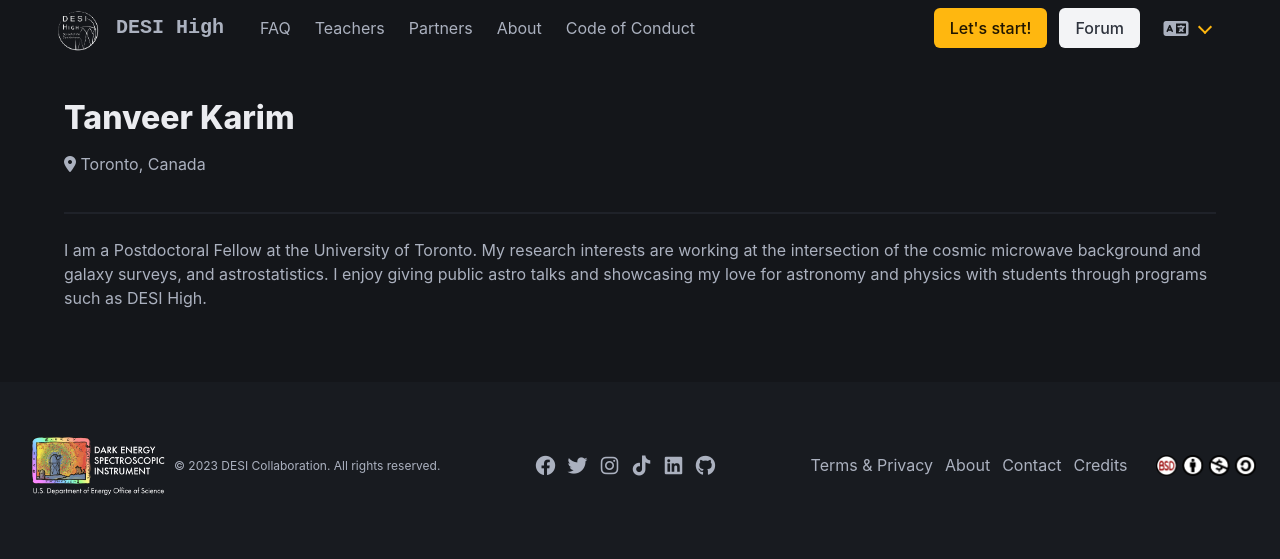
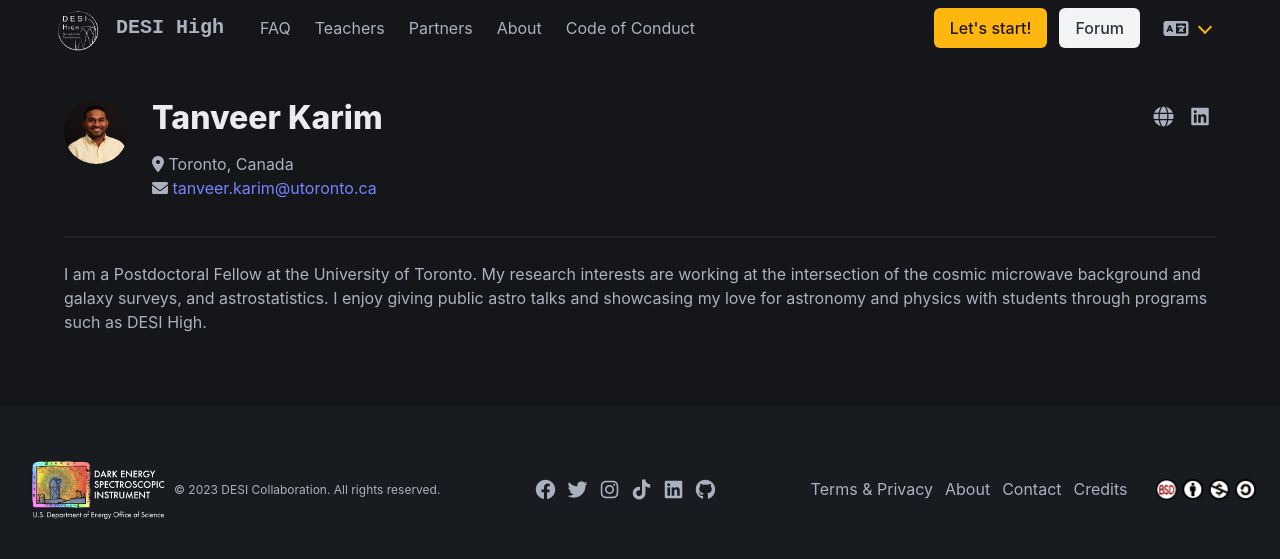
Before and after one commit to DESIHIGH/desihigh.github.io, a Jekyll site: the page built from _team/tanveer_karim.md, in a window 1280 px wide. Shown: the top 559 px of the page. Built offline with Jekyll 4.4.1, drawn with Linux system fonts in a browser that asks for light colours.

```diff
--- a/_team/tanveer_karim.md
+++ b/_team/tanveer_karim.md
@@ -1,6 +1,14 @@
 ---
 name: Tanveer Karim
+image: assets/img/team/tanveer_karim.jpg
+email: tanveer.karim@utoronto.ca
 location: Toronto, Canada
+social:
+    - name: globe
+      icon: fa-solid fa-globe
+      url: https://tanveerkarim.com/
+    - name: linkedin
+      url: https://www.linkedin.com/in/tanveerkarim/
 tags: active
 ---
 I am a Postdoctoral Fellow at the University of Toronto. My research interests are working at the intersection of the cosmic microwave background and galaxy surveys, and astrostatistics. I enjoy giving public astro talks and showcasing my love for astronomy and physics with students through programs such as DESI High.
```
Also changed, not shown: assets/img/team/tanveer_karim.jpg (added).
